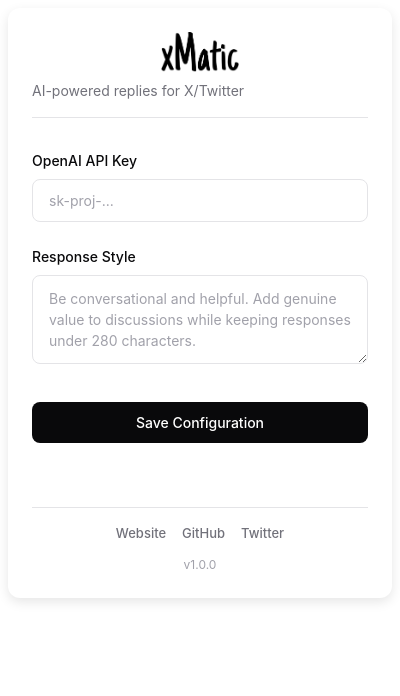
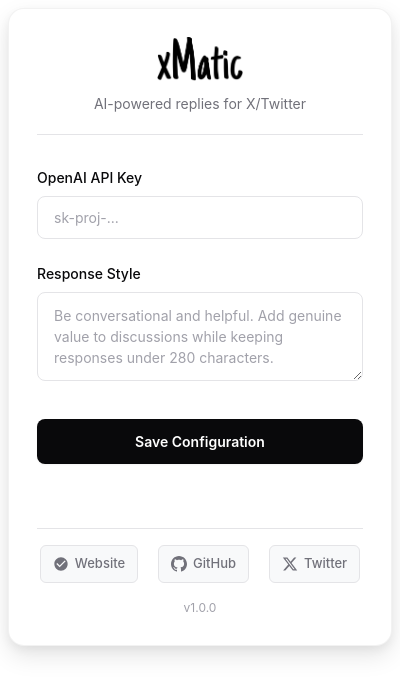
Before and after one commit to iamvasee/xMatic, a browser extension: page popup.html in a window 400 px wide. Drawn offline with Linux system fonts and the light colour scheme.

Commit message:
Enhanced popup UI with social icons and improved design
- Added SVG icons for Website, GitHub, and Twitter links
- Transformed social links into button-style elements with hover effects
- Enhanced visual design with better shadows, spacing, and rounded corners
- Improved button styling with subtle animations and better typography
- Increased logo size and improved overall layout spacing

```diff
--- a/popup.html
+++ b/popup.html
@@ -21,27 +21,29 @@
     }
 
     .container {
-      padding: 24px;
+      padding: 28px;
       background: #ffffff;
-      border-radius: 12px;
+      border-radius: 16px;
       margin: 8px;
-      box-shadow: 0 4px 12px rgba(0, 0, 0, 0.1);
+      box-shadow: 0 10px 25px rgba(0, 0, 0, 0.1), 0 4px 10px rgba(0, 0, 0, 0.05);
+      border: 1px solid rgba(0, 0, 0, 0.05);
     }
 
     .header {
       margin-bottom: 32px;
       border-bottom: 1px solid #e4e4e7;
-      padding-bottom: 16px;
+      padding-bottom: 20px;
+      text-align: center;
     }
 
     .logo-container {
       display: flex;
       justify-content: center;
-      margin-bottom: 8px;
+      margin-bottom: 12px;
     }
 
     .logo-image {
-      height: 40px;
+      height: 44px;
       width: auto;
       object-fit: contain;
     }
@@ -50,6 +52,7 @@
       font-size: 14px;
       color: #71717a;
       font-weight: 400;
+      margin-top: 4px;
     }
 
     .form-group {
@@ -101,30 +104,37 @@
 
     .button {
       width: 100%;
-      padding: 12px 16px;
+      padding: 14px 16px;
       background: #09090b;
       color: #ffffff;
       border: none;
       border-radius: 8px;
       font-size: 14px;
-      font-weight: 500;
+      font-weight: 600;
       cursor: pointer;
       transition: all 0.2s ease;
       font-family: inherit;
+      box-shadow: 0 1px 2px rgba(0, 0, 0, 0.05);
     }
 
     .button:hover {
       background: #18181b;
+      transform: translateY(-1px);
+      box-shadow: 0 4px 8px rgba(0, 0, 0, 0.12);
     }
 
     .button:active {
       background: #27272a;
+      transform: translateY(0);
+      box-shadow: 0 1px 2px rgba(0, 0, 0, 0.05);
     }
 
     .button:disabled {
       background: #f4f4f5;
       color: #a1a1aa;
       cursor: not-allowed;
+      transform: none;
+      box-shadow: none;
     }
 
     .status {
@@ -164,20 +174,36 @@
     .links {
       display: flex;
       justify-content: center;
-      gap: 16px;
-      margin-bottom: 12px;
+      gap: 20px;
+      margin-bottom: 16px;
     }
 
     .link {
+      display: flex;
+      align-items: center;
+      gap: 6px;
       color: #71717a;
       text-decoration: none;
       font-size: 13px;
       font-weight: 500;
-      transition: color 0.2s ease;
+      padding: 8px 12px;
+      border-radius: 6px;
+      transition: all 0.2s ease;
+      background: #f8f9fa;
+      border: 1px solid #e4e4e7;
     }
 
     .link:hover {
       color: #09090b;
+      background: #f1f3f4;
+      border-color: #d1d5db;
+      transform: translateY(-1px);
+    }
+
+    .link-icon {
+      width: 16px;
+      height: 16px;
+      fill: currentColor;
     }
 
     .version {
@@ -256,9 +282,24 @@
 
     <div class="footer">
       <div class="links">
-        <a href="https://iamvasee.com" target="_blank" class="link">Website</a>
-        <a href="https://github.com/iamvasee/xMatic" target="_blank" class="link">GitHub</a>
-        <a href="https://x.com/iamvasee" target="_blank" class="link">Twitter</a>
+        <a href="https://iamvasee.com" target="_blank" class="link">
+          <svg class="link-icon" viewBox="0 0 24 24">
+            <path d="M12 2C6.48 2 2 6.48 2 12s4.48 10 10 10 10-4.48 10-10S17.52 2 12 2zm-2 15l-5-5 1.41-1.41L10 14.17l7.59-7.59L19 8l-9 9z"/>
+          </svg>
+          Website
+        </a>
+        <a href="https://github.com/iamvasee/xMatic" target="_blank" class="link">
+          <svg class="link-icon" viewBox="0 0 24 24">
+            <path d="M12 0c-6.626 0-12 5.373-12 12 0 5.302 3.438 9.8 8.207 11.387.599.111.793-.261.793-.577v-2.234c-3.338.726-4.033-1.416-4.033-1.416-.546-1.387-1.333-1.756-1.333-1.756-1.089-.745.083-.729.083-.729 1.205.084 1.839 1.237 1.839 1.237 1.07 1.834 2.807 1.304 3.492.997.107-.775.418-1.305.762-1.604-2.665-.305-5.467-1.334-5.467-5.931 0-1.311.469-2.381 1.236-3.221-.124-.303-.535-1.524.117-3.176 0 0 1.008-.322 3.301 1.23.957-.266 1.983-.399 3.003-.404 1.02.005 2.047.138 3.006.404 2.291-1.552 3.297-1.23 3.297-1.23.653 1.653.242 2.874.118 3.176.77.84 1.235 1.911 1.235 3.221 0 4.609-2.807 5.624-5.479 5.921.43.372.823 1.102.823 2.222v3.293c0 .319.192.694.801.576 4.765-1.589 8.199-6.086 8.199-11.386 0-6.627-5.373-12-12-12z"/>
+          </svg>
+          GitHub
+        </a>
+        <a href="https://x.com/iamvasee" target="_blank" class="link">
+          <svg class="link-icon" viewBox="0 0 24 24">
+            <path d="M18.244 2.25h3.308l-7.227 8.26 8.502 11.24H16.17l-5.214-6.817L4.99 21.75H1.68l7.73-8.835L1.254 2.25H8.08l4.713 6.231zm-1.161 17.52h1.833L7.084 4.126H5.117z"/>
+          </svg>
+          Twitter
+        </a>
       </div>
       <div class="version">v1.0.0</div>
     </div>
```
